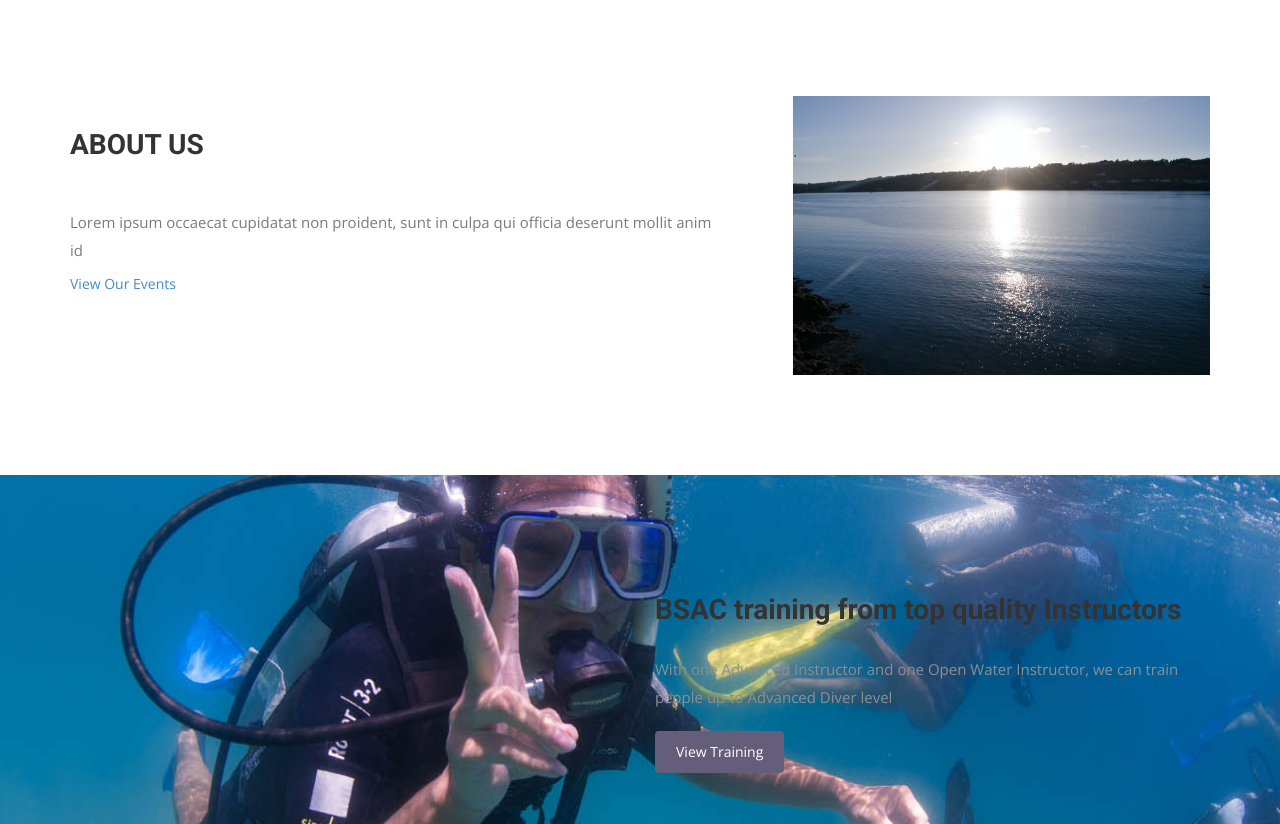
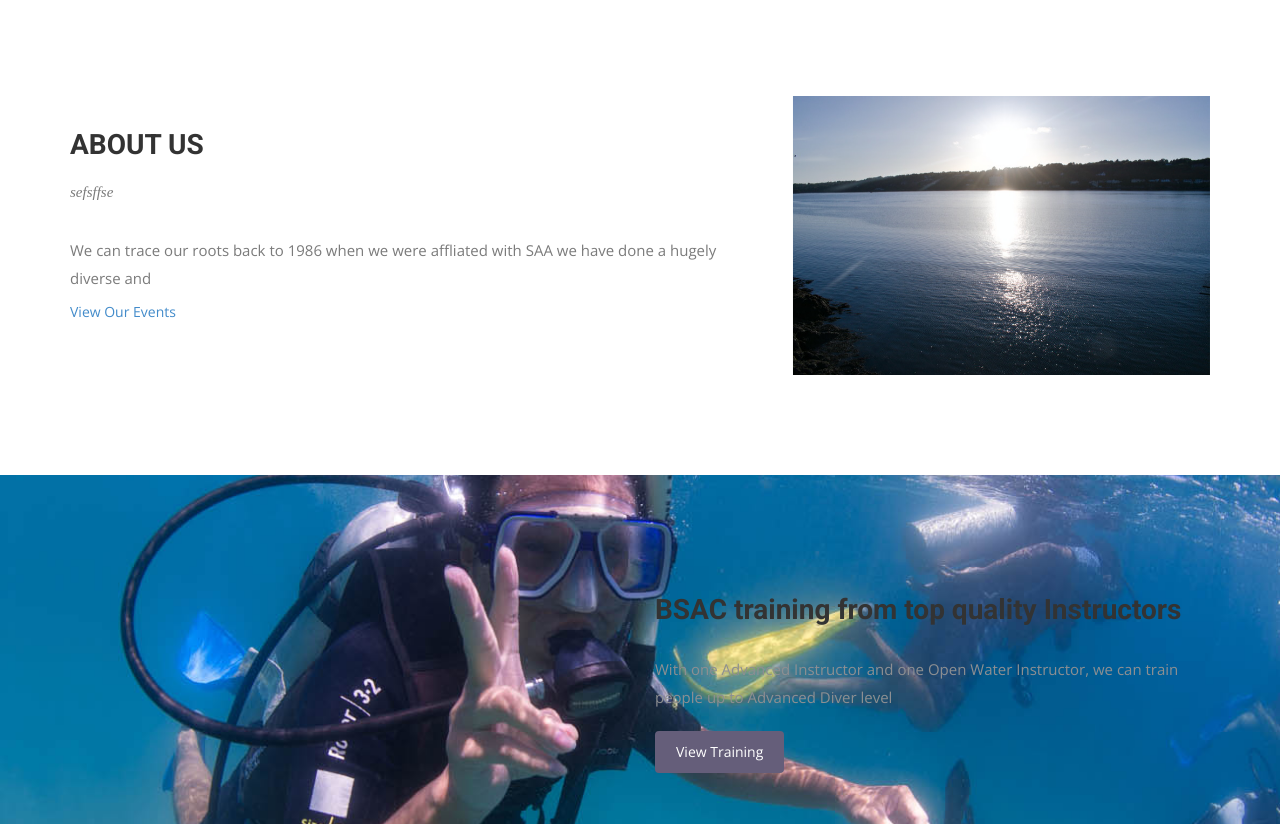
Before and after one commit to w3s7y/innerspacedivers, a Jekyll site: the page built from index.html, in a window 1280 px wide and 900 px high, scrolled down 723 px, cut to the strip 76-900 px from the top of the window. Built offline with Jekyll 4.4.1, drawn with Linux system fonts in a browser that asks for light colours; nearby versions of some CDN libraries; some web fonts are replaced.

Commit message:
Starting migration of content to data files

```diff
--- /dev/null
+++ b/_data/content.yml
@@ -0,0 +1,7 @@
+about_us: |
+  We can trace our roots back to 1986 when we were affliated with SAA we have done a hugely diverse
+  and
+fun_facts_about_us: |
+  asc
+  sssc
+  sc
--- a/contact.html
+++ b/contact.html
@@ -52,7 +52,7 @@ permalink: /contact/
               <i class="fa fa-map-marker"></i>Whitchurch, Shropshire.
             </li>
             <li>
-              <i class="fa fa-envelope-o"></i><a href="mailto:info@innerspacedivers.com?Subject=Web%20Enquiry" target="_top">info@innerspacedivers.com</a>
+              <i class="fa fa-envelope-o"></i><a href="mailto:info@innerspacedivers.com" target="_top">info@innerspacedivers.com</a>
             </li>
             <li>
               <i class="fa fa-phone"></i>Phone:+44 1934 567890
--- a/index.html
+++ b/index.html
@@ -26,9 +26,9 @@ permalink: /
         <div class="block">
           <div class="section-title">
             <h2>About Us</h2>
-            <p></p>
+            <p>sefsffse</p>
           </div>
-          <p>Lorem ipsum occaecat cupidatat non proident, sunt in culpa qui officia deserunt mollit anim id </p>
+          <p>{{ site.data.content.about_us }} </p>
           <a href="/events">View Our Events</a>
         </div>
       </div><!-- .col-md-7 close -->
```
